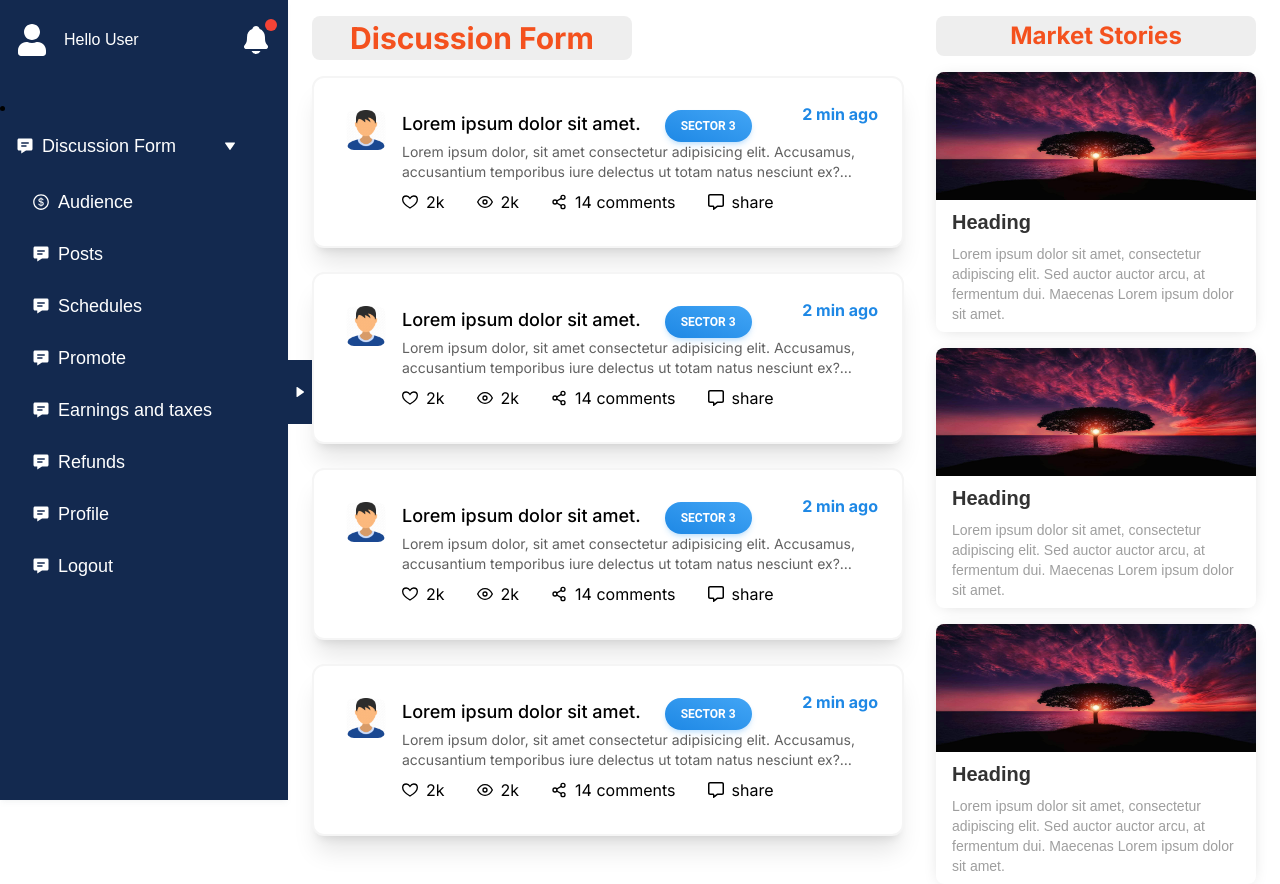
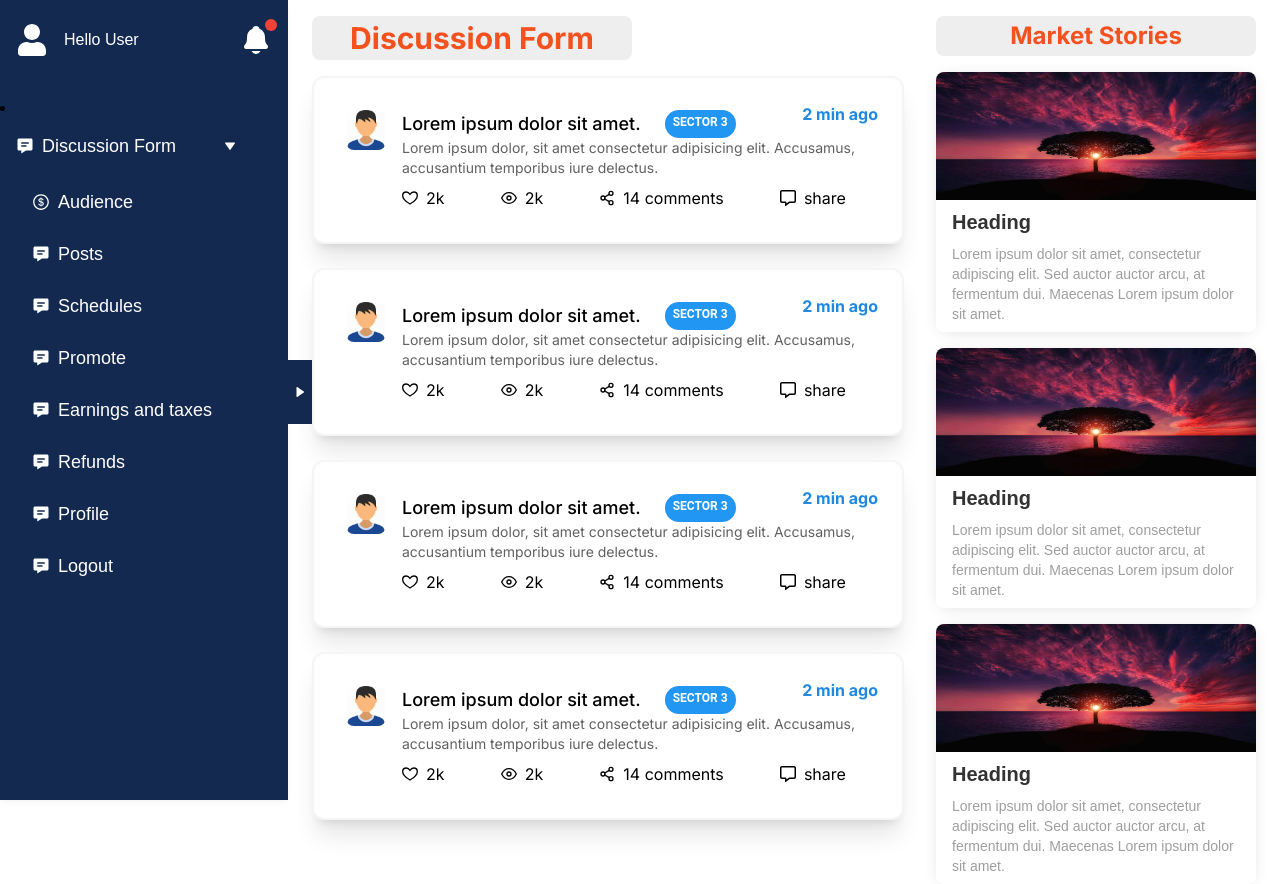
Before and after one commit to RF-Rifat/GoIndia-Stocks, a Next.js app: page / in a window 1280 px wide. Built offline with nearby package versions, Linux system fonts and the light colour scheme.

Commit message:
disc card modified

```diff
--- a/app/page.tsx
+++ b/app/page.tsx
@@ -10,7 +10,7 @@ import { TabsDefault } from "@/components/Tab";
 export default function Home() {
   const [sideBarOpen, setSideBarOpen] = useState(true);
   return (
-    <div className="flex">
+    <div className="grid grid-flow-col">
       <div className={`absolute lg:hidden ${sideBarOpen && "z-40"}`}>
         <Sidebar sideBarOpen={sideBarOpen} setSideBarOpen={setSideBarOpen} />
       </div>
--- a/components/DiscussionCard.tsx
+++ b/components/DiscussionCard.tsx
@@ -1,7 +1,7 @@
 import Image from "next/image";
 import { GrFavorite } from "react-icons/gr";
 import { FaRegMessage } from "react-icons/fa6";
-import { Button } from "@material-tailwind/react";
+import { Chip } from "@material-tailwind/react";
 import { FiEye } from "react-icons/fi";
 import { FiShare2 } from "react-icons/fi";
 const DiscussionCard = () => {
@@ -21,22 +21,20 @@ const DiscussionCard = () => {
           </a>
           <div>
             <h3 className="font-medium sm:text-lg flex gap-6">
-              <div>Lorem ipsum dolor sit amet.</div> {/* @ts-ignore*/}
-              <Button
-                variant="gradient"
+              <div>Lorem ipsum dolor sit amet.</div>
+              {/* @ts-ignore*/}
+              <Chip
+                color="blue"
                 size="sm"
-                color="blue"
-                className="rounded-full"
-              >
-                sector 3
-              </Button>
+                className="rounded-full hidden sm:block"
+                value="sector 3"
+              />
             </h3>
             <p className="line-clamp-2 text-sm text-gray-700">
               Lorem ipsum dolor, sit amet consectetur adipisicing elit.
-              Accusamus, accusantium temporibus iure delectus ut totam natus
-              nesciunt ex? Ducimus, enim.
+              Accusamus, accusantium temporibus iure delectus.
             </p>
-            <div className="mt-2 sm:flex sm:items-center sm:gap-2 space-x-6">
+            <div className="mt-2 grid grid-flow-col sm:gap-2 lg:space-x-6">
               <div className="flex items-center gap-2">
                 <GrFavorite />
                 <p>2k</p>
```
